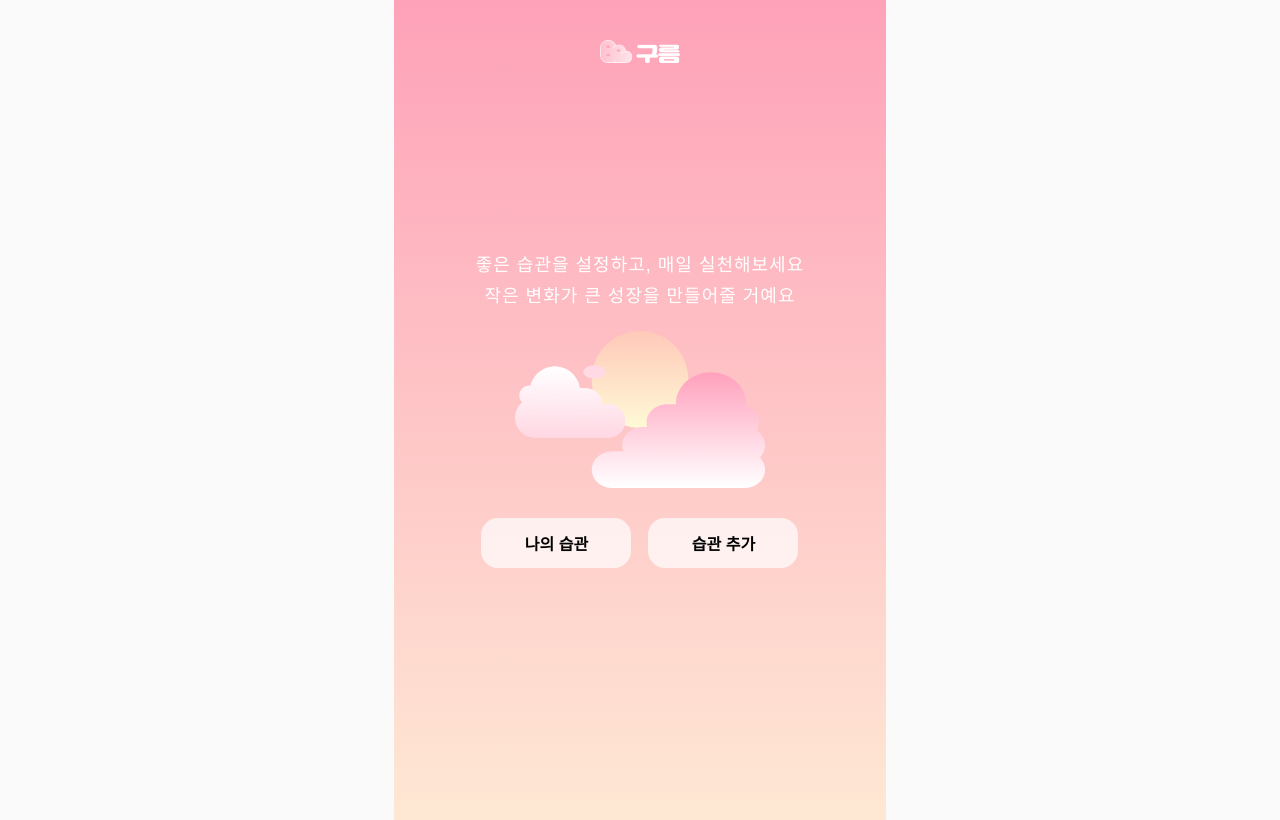
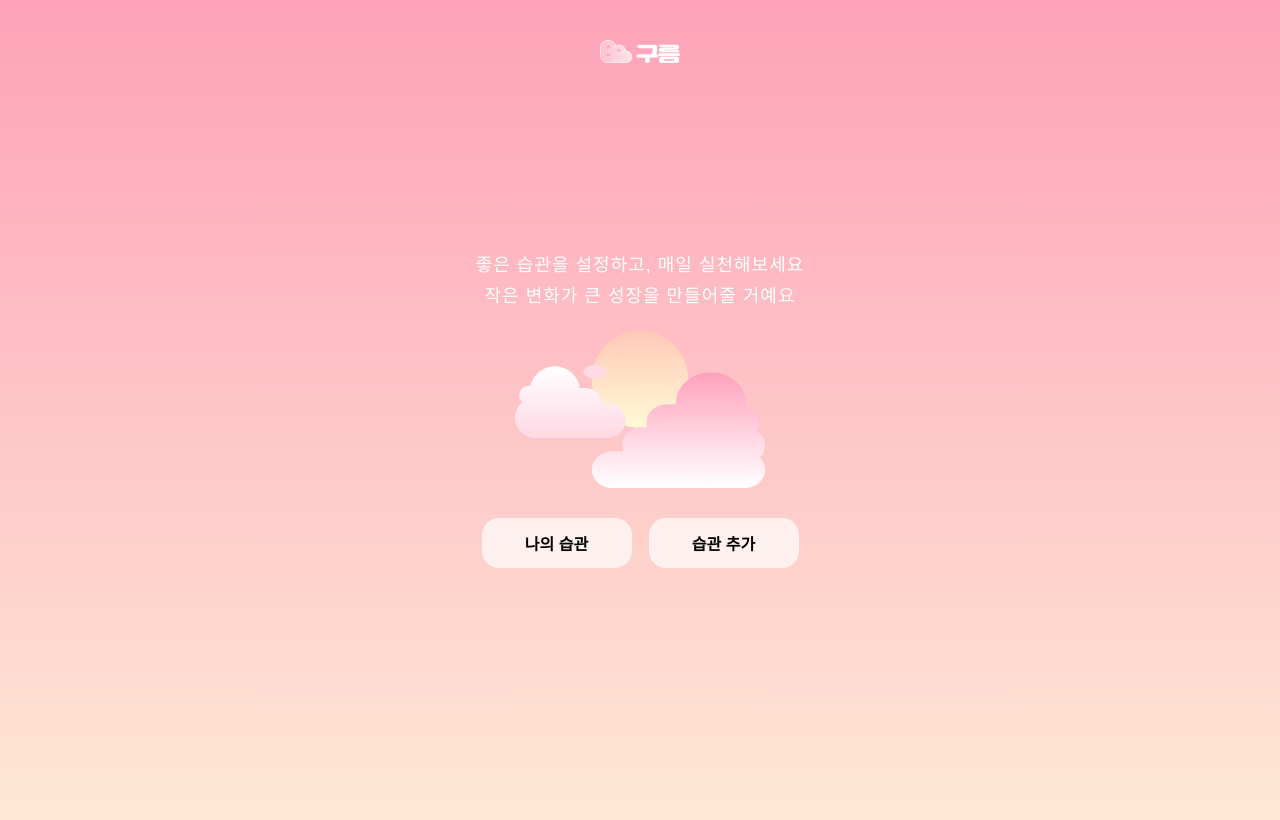
Before and after one commit to KagounivTeam2/front, a React (Create React App) app in the folder cloud/: page / in a window 1280 px wide. Built offline with nearby package versions, Linux system fonts and the light colour scheme; a web font is replaced by a local one.

Commit message:
가로 수정

```diff
--- a/cloud/src/components/StartPage.module.css
+++ b/cloud/src/components/StartPage.module.css
@@ -13,7 +13,8 @@ body {
   justify-content: center;
   align-items: center;
   padding: 20px;
-  min-width: 56.6vh; /* 가로 길이 폰 사이즈 맞추기 */
+  margin: auto;
+  width: 100vw;
   min-height: 100vh;
   overflow: hidden; /* 구름이 넘칠 때 숨김 */
 }
```
